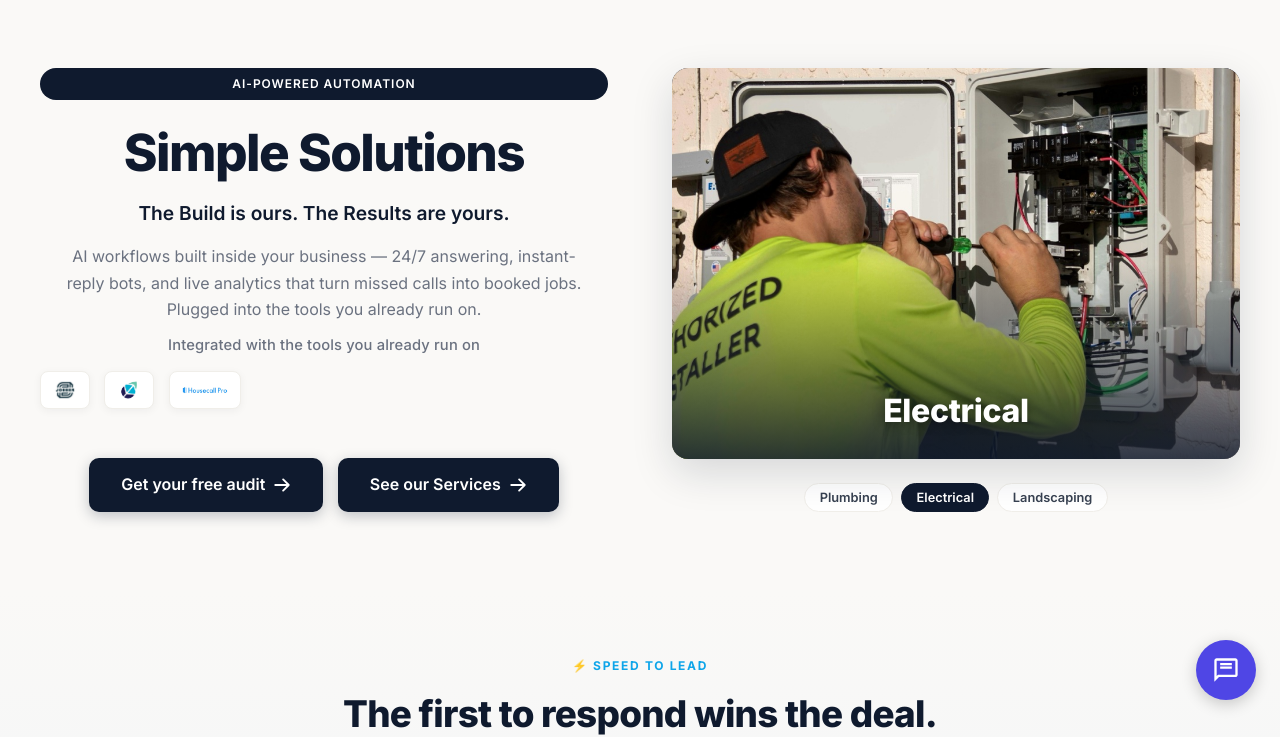
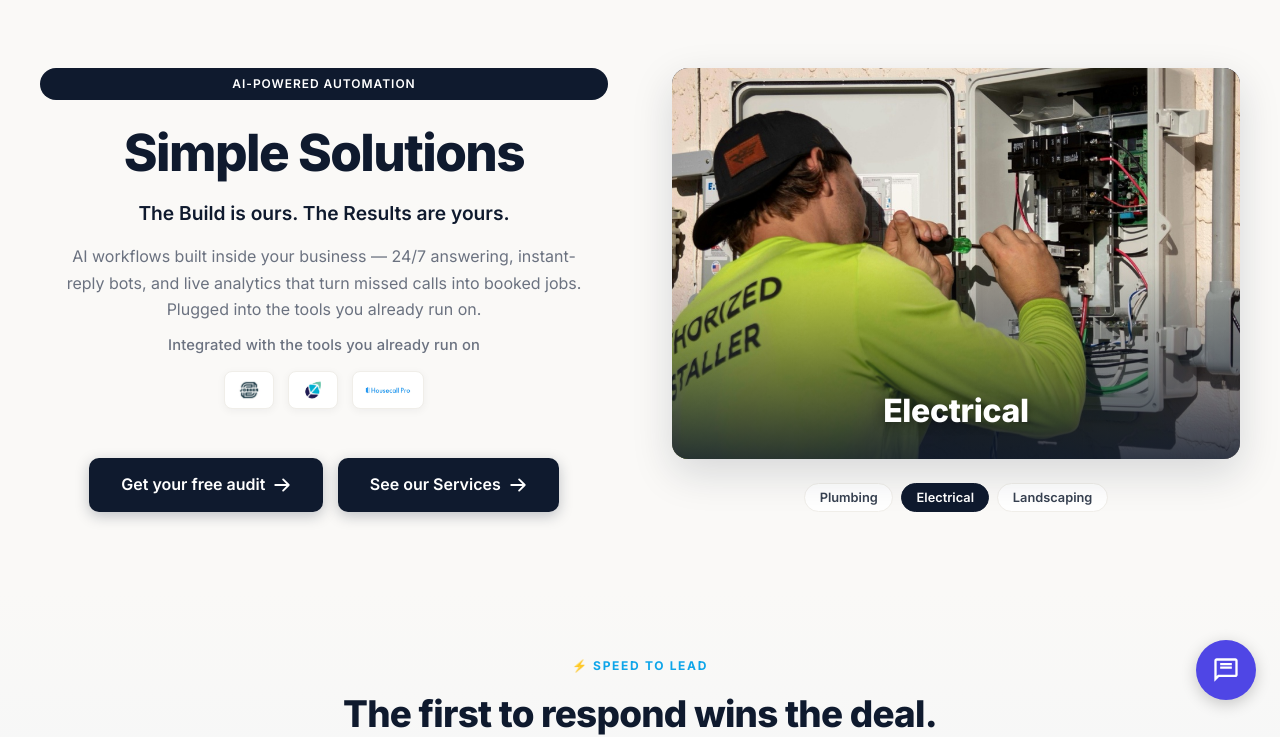
Before and after one commit to deasimplesolutions/SimpleSolutions, a plain HTML site: page index.html in a window 1280 px wide. Shown: the part 76-813 px from the top of the page. Drawn offline with Linux system fonts and the light colour scheme.

Commit message:
Add files via upload

```diff
--- a/index.html
+++ b/index.html
@@ -223,7 +223,7 @@
       line-height: 1.5;
       letter-spacing: 0.01em;
     }
-    .hero-logos { display: flex; align-items: center; gap: 0.9rem; flex-wrap: wrap; margin: 0 0 1.75rem; }
+    .hero-logos { display: flex; align-items: center; justify-content: center; gap: 0.9rem; flex-wrap: wrap; margin: 0 auto 1.75rem; }
     .hero-logos img { height: 38px; width: auto; background: #fff; border: 1px solid var(--bg-alt); border-radius: 8px; padding: 6px 12px; box-shadow: 0 2px 8px rgba(15,26,46,0.05); }
     .hero-ctas {
       display: flex;
```
